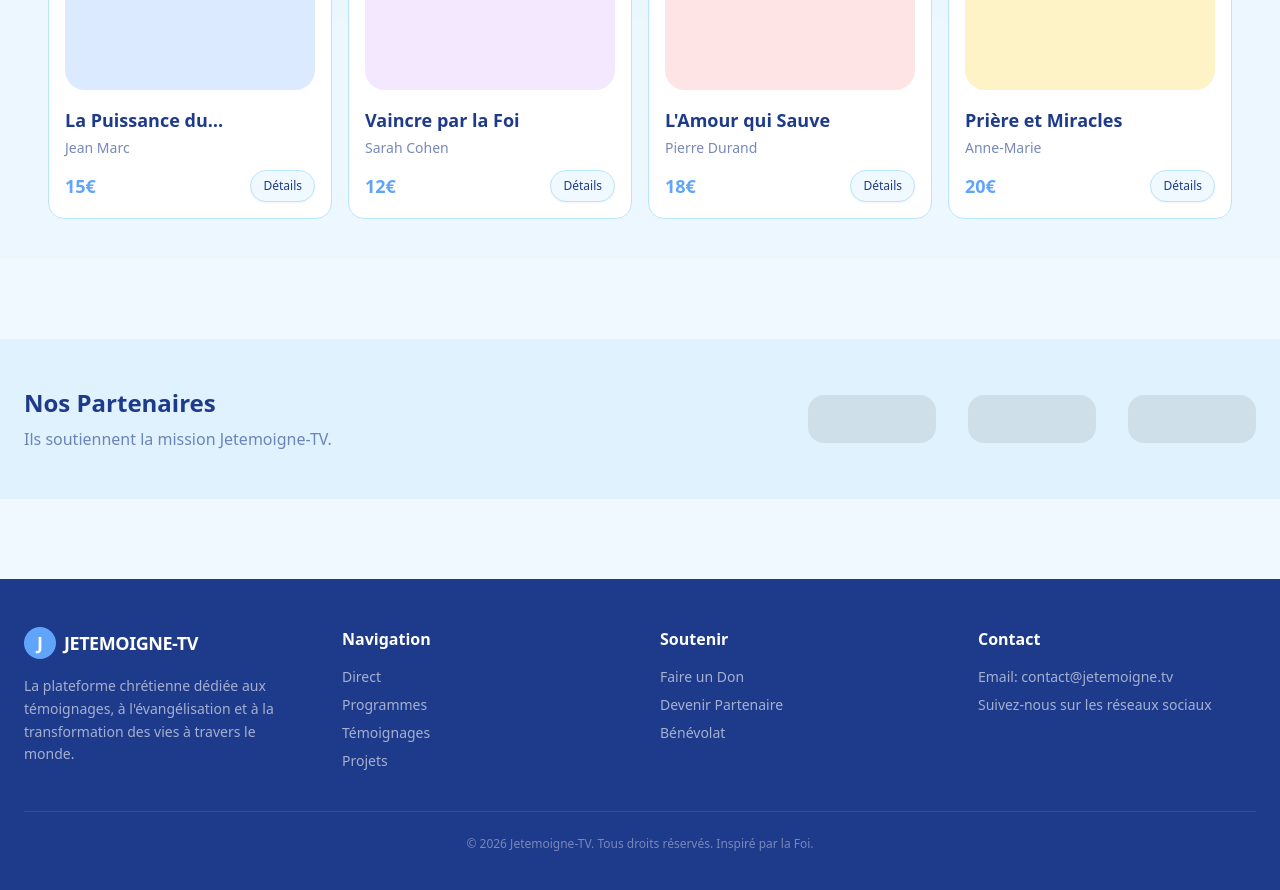
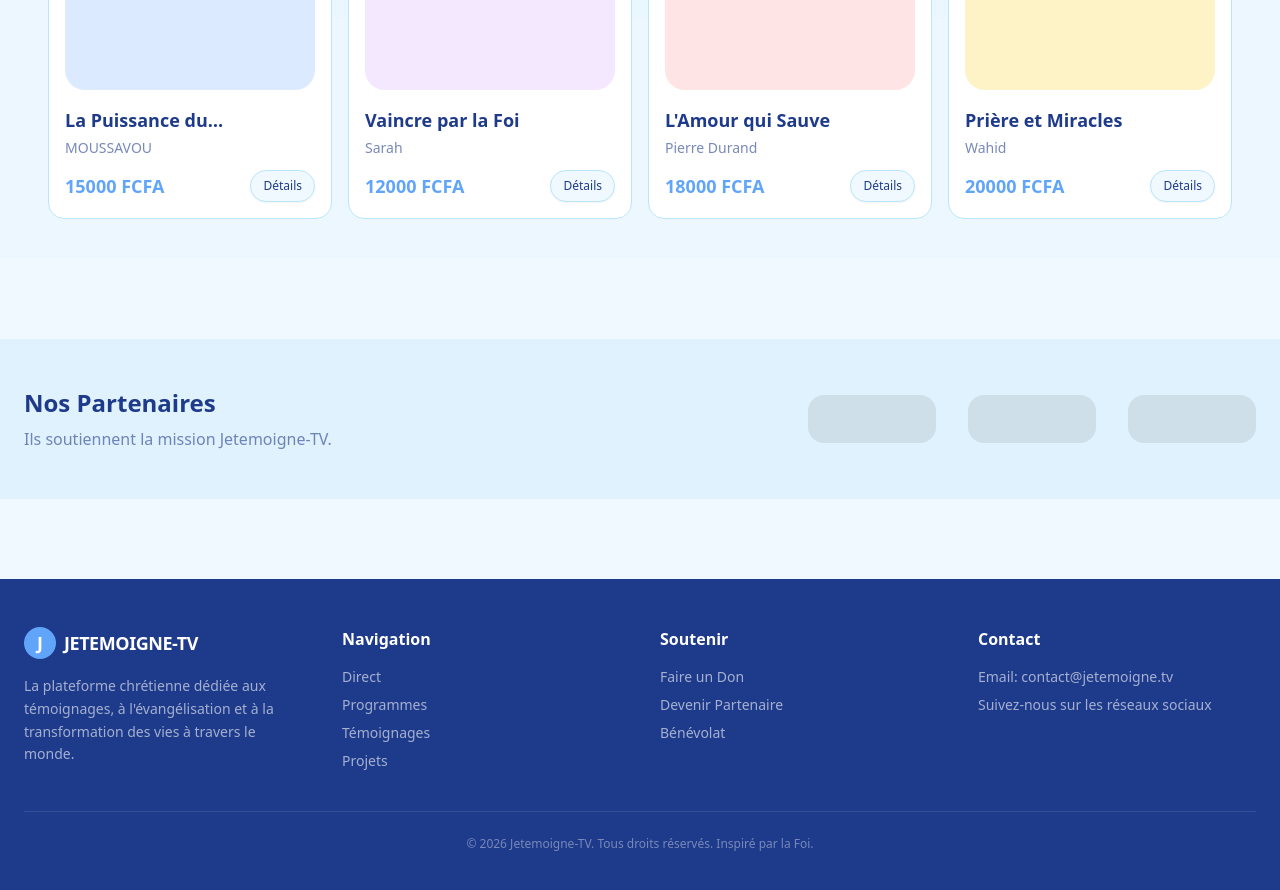
Before and after one commit to taigerdev45/frontend_jetemoigne, a Next.js app: page / in a window 1280 px wide. Shown: the part 1760-2650 px from the top of the page. Built offline with nearby package versions, Linux system fonts and the light colour scheme.

Commit message:
chore:update_documentation_and_carousel_content

```diff
--- a/src/components/home/BooksCarousel.tsx
+++ b/src/components/home/BooksCarousel.tsx
@@ -13,36 +13,36 @@ const books = [
   {
     id: 1,
     title: "La Puissance du Témoignage",
-    author: "Jean Marc",
-    price: "15€",
+    author: "MOUSSAVOU",
+    price: "15000 FCFA",
     color: "bg-blue-100",
   },
   {
     id: 2,
     title: "Vaincre par la Foi",
-    author: "Sarah Cohen",
-    price: "12€",
+    author: "Sarah ",
+    price: "12000 FCFA",
     color: "bg-purple-100",
   },
   {
     id: 3,
     title: "L'Amour qui Sauve",
     author: "Pierre Durand",
-    price: "18€",
+    price: "18000 FCFA",
     color: "bg-rose-100",
   },
   {
     id: 4,
     title: "Prière et Miracles",
-    author: "Anne-Marie",
-    price: "20€",
+    author: "Wahid",
+    price: "20000 FCFA",
     color: "bg-amber-100",
   },
   {
     id: 5,
     title: "Chemins de Lumière",
-    author: "Lucie Berger",
-    price: "14€",
+    author: "Luce",
+    price: "14000 FCFA",
     color: "bg-emerald-100",
   },
 ];
```
Also changed, not shown: doc_projet/modifications.txt.
